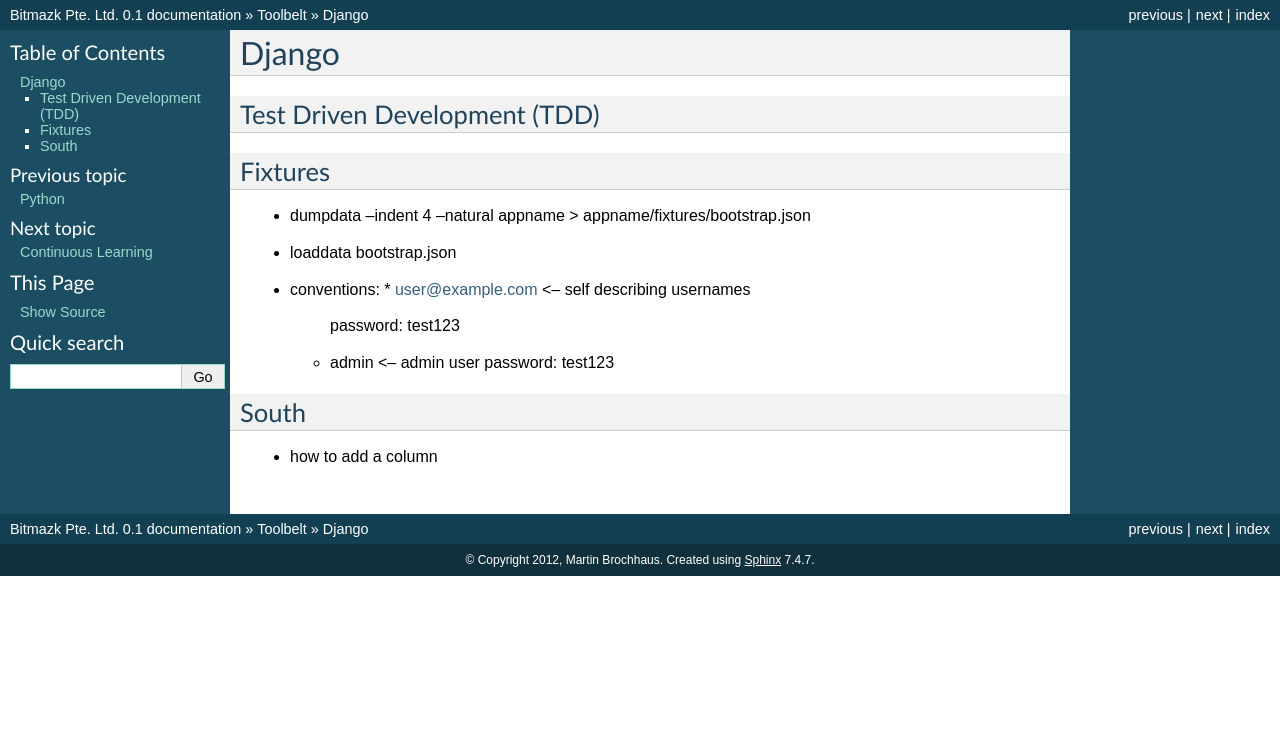
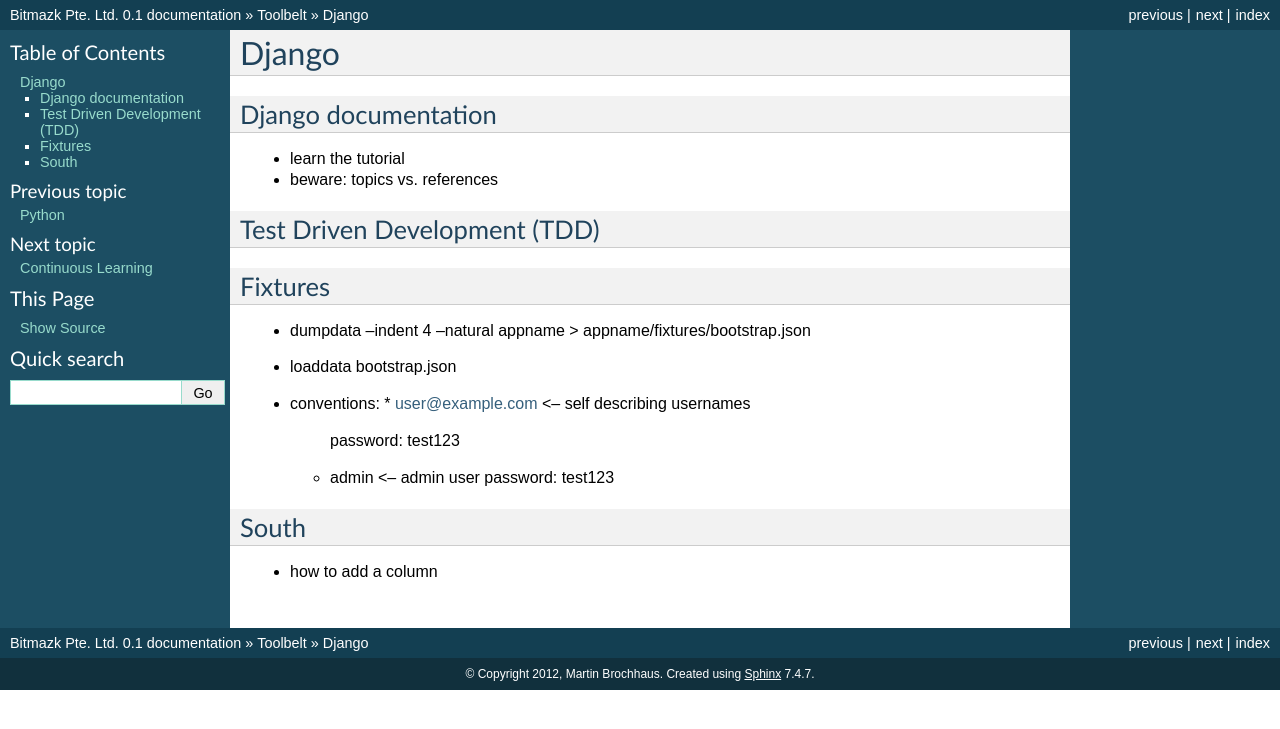
Before and after one commit to bitlabstudio/bitmazk-book, a Sphinx documentation site: the page built from docs/toolbelt/django.rst, in a window 1280 px wide. Shown: the top 729 px of the page. Built offline with Sphinx 7.4.7, drawn with Linux system fonts in a browser that asks for light colours; formulas are drawn with MathJax 3; pages that are not in the unit, such as notebooks, are missing from menus.

Commit message:
Added a note about django docs (topics vs. references)

```diff
--- a/docs/toolbelt/django.rst
+++ b/docs/toolbelt/django.rst
@@ -1,5 +1,10 @@
 Django
 ======
+
+Django documentation
+--------------------
+* learn the tutorial
+* beware: topics vs. references
 
 Test Driven Development (TDD)
 -----------------------------
```
